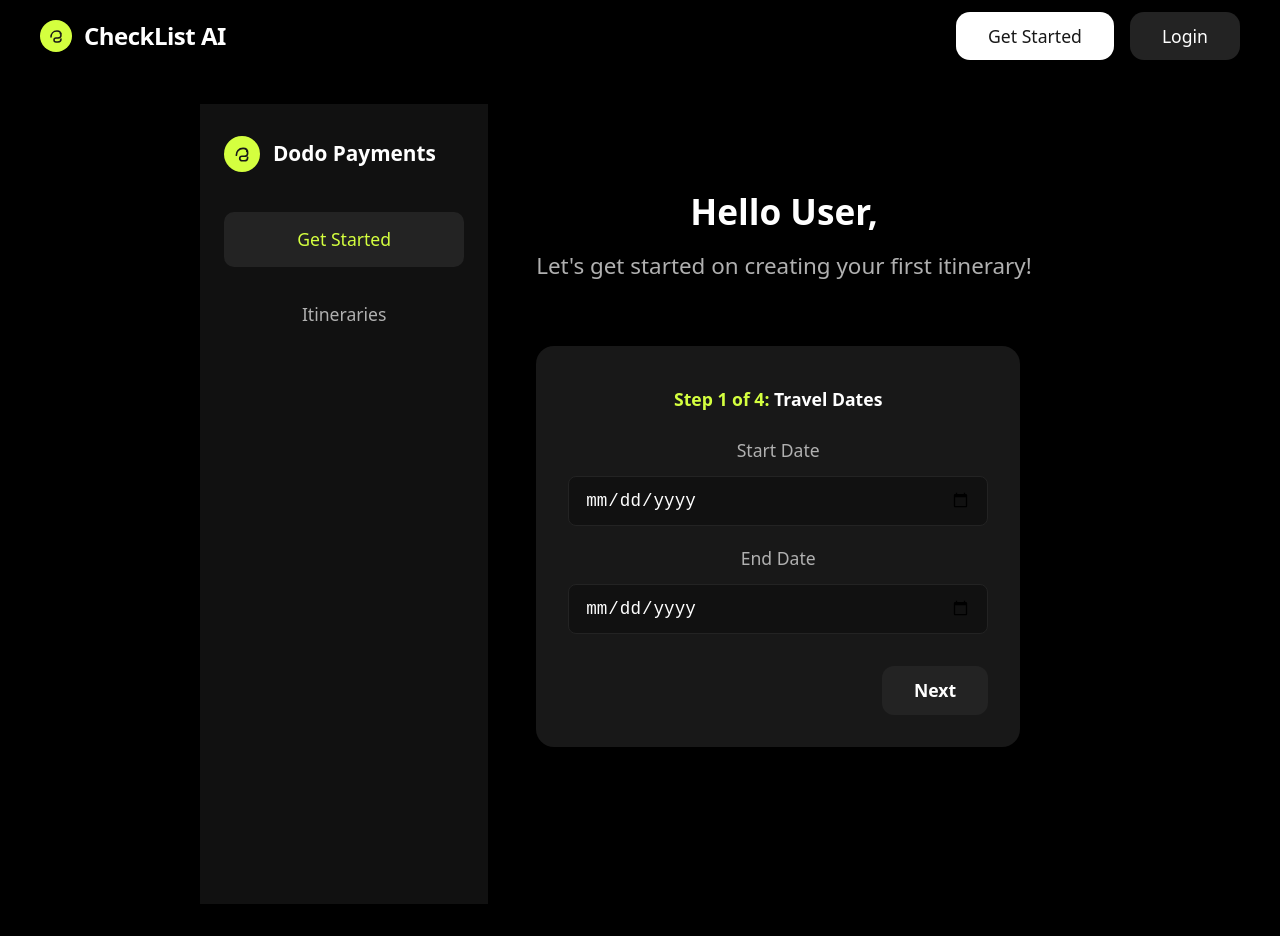
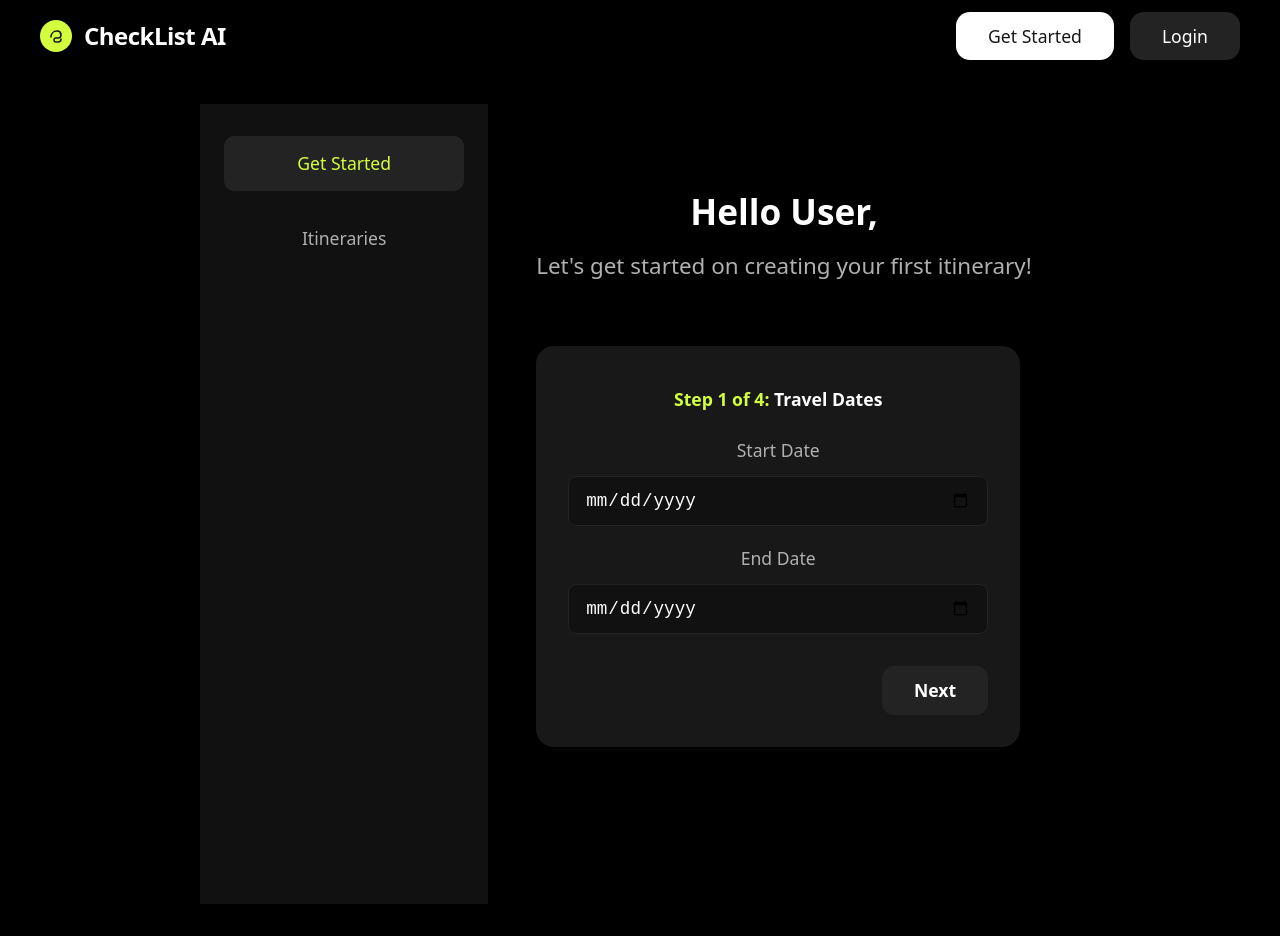
Before and after one commit to ichetanmittal/AI-travel-agent, a React (Vite) app: page /dashboard in a window 1280 px wide. Built offline with nearby package versions, Linux system fonts and the light colour scheme.

Commit message:
Fixed dashboard design issues

```diff
--- a/src/Dashboard.jsx
+++ b/src/Dashboard.jsx
@@ -80,14 +80,6 @@ export default function Dashboard({ user = "User" }) {
   return (
     <div className="dashboard-root">
       <aside className="dashboard-sidebar">
-        <div className="dashboard-logo">
-          <svg width="36" height="36" viewBox="0 0 32 32" fill="none" xmlns="http://www.w3.org/2000/svg">
-            <circle cx="16" cy="16" r="16" fill="#D4FF3F"/>
-            <path d="M11 17c0-3 2-6 6-6 2.5 0 4 1.5 4 4 0 2-1.5 3-3 3h-2c-1.5 0-2 1-2 2 0 1 1 2 2 2h2c2 0 3-1 3-3" stroke="#181818" strokeWidth="1.5" strokeLinecap="round" strokeLinejoin="round"/>
-            <circle cx="20.5" cy="13.5" r="1" fill="#181818"/>
-          </svg>
-          <span className="dashboard-brand">Dodo Payments</span>
-        </div>
         <nav className="dashboard-nav">
           <div className="dashboard-nav-item dashboard-nav-item--active">Get Started</div>
           <div className="dashboard-nav-item">Itineraries</div>
```
